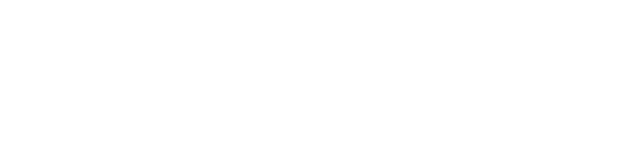
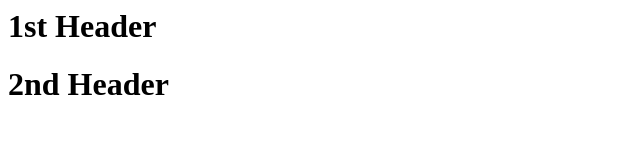
Before and after one commit to AkshaySomvanshi/SampleRepo, a plain HTML site: page index.html in a window 1280 px wide. Shown: the whole page, without its empty margins (0-640 px from the left). Drawn offline with Linux system fonts and the light colour scheme.

Commit message:
Local: Added Headers

```diff
--- a/index.html
+++ b/index.html
@@ -1,4 +1,6 @@
 <HTML>
 <BODY>
+	<H1>1st Header</H1>
+	<H1>2nd Header</H1>
 </BODY>
 </HTML>
```
